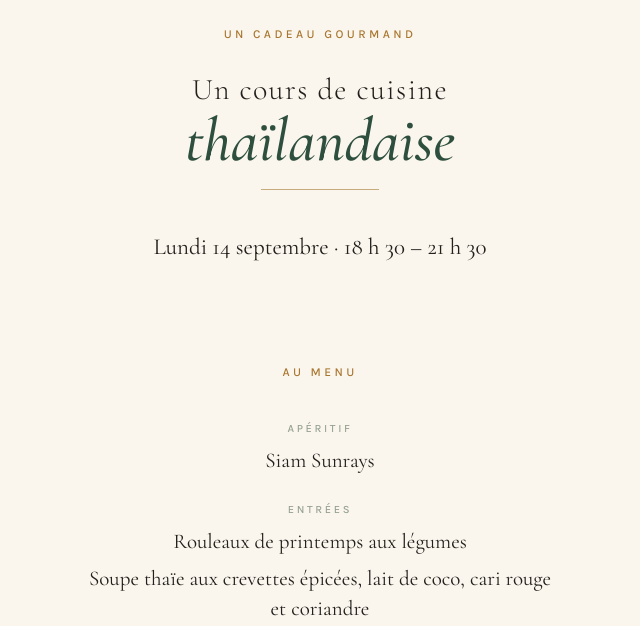
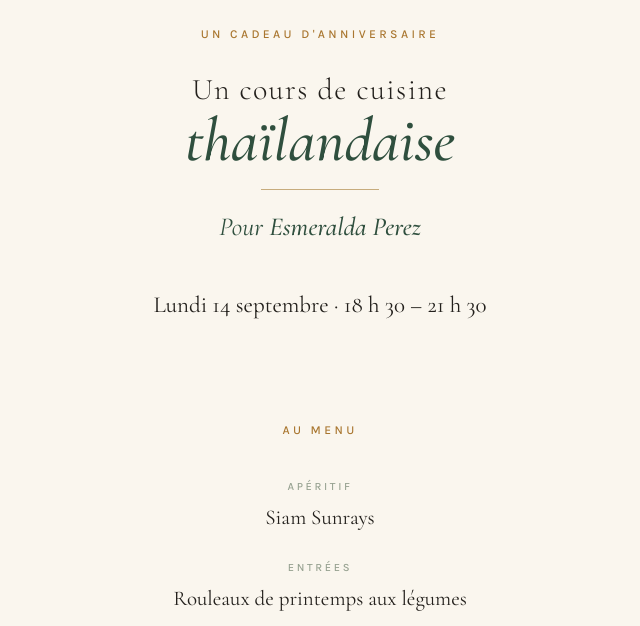
Before and after one commit to tristan-garaud/cours-cuisine-thai, a plain HTML site: page index.html in a window 1280 px wide. Shown: the part 117-743 px from the top of the page, without its empty margins (320-960 px from the left). Drawn offline with nearby package versions, Linux system fonts and the light colour scheme.

Commit message:
Address the card to Esmeralda Perez
Frame the page as a birthday gift and name the recipient under the
title.

Co-Authored-By: Claude Opus 5 (1M context) <noreply@anthropic.com>

```diff
--- a/index.html
+++ b/index.html
@@ -92,6 +92,16 @@
 
   .nb { white-space: nowrap; }
 
+  .dedication {
+    margin: 0;
+    font-family: var(--serif);
+    font-size: clamp(22px, 5vw, 26px);
+    font-style: italic;
+    color: var(--green);
+  }
+
+  .dedication strong { font-weight: 500; }
+
   .when {
     font-family: var(--serif);
     font-size: clamp(20px, 4.5vw, 23px);
@@ -184,9 +194,10 @@
       <ellipse cx="24" cy="13.5" rx="4.4" ry="9.2" transform="rotate(315 24 24)"></ellipse>
       <circle cx="24" cy="24" r="3.1"></circle>
     </svg>
-    <p class="overline">Un cadeau gourmand</p>
+    <p class="overline">Un cadeau d'anniversaire</p>
     <h1>Un cours de cuisine <em>thaïlandaise</em></h1>
     <div class="rule"></div>
+    <p class="dedication">Pour <strong>Esmeralda Perez</strong></p>
     <p class="when">Lundi 14 septembre · <span class="nb">18 h 30 – 21 h 30</span></p>
   </header>
 
```
